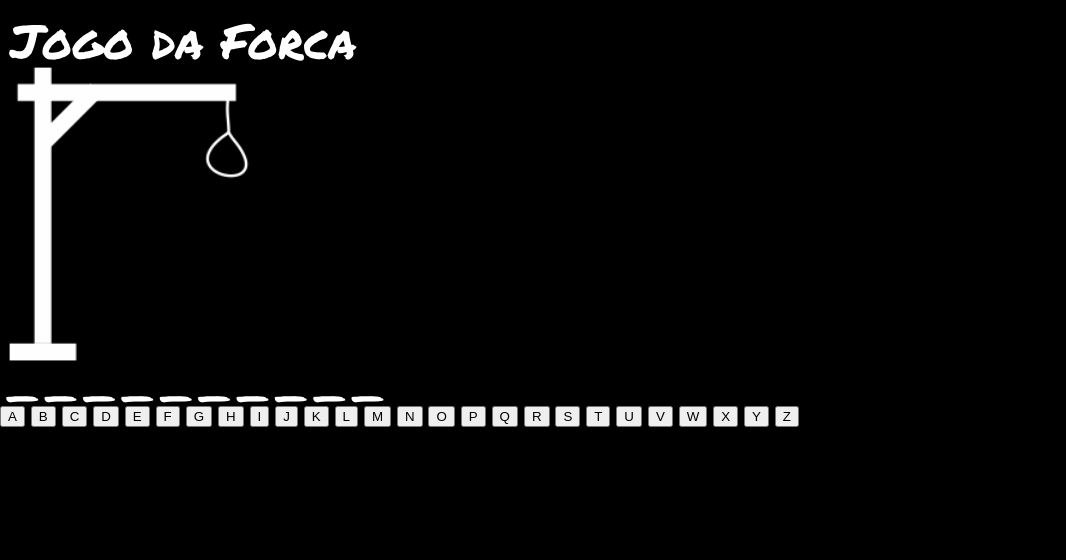
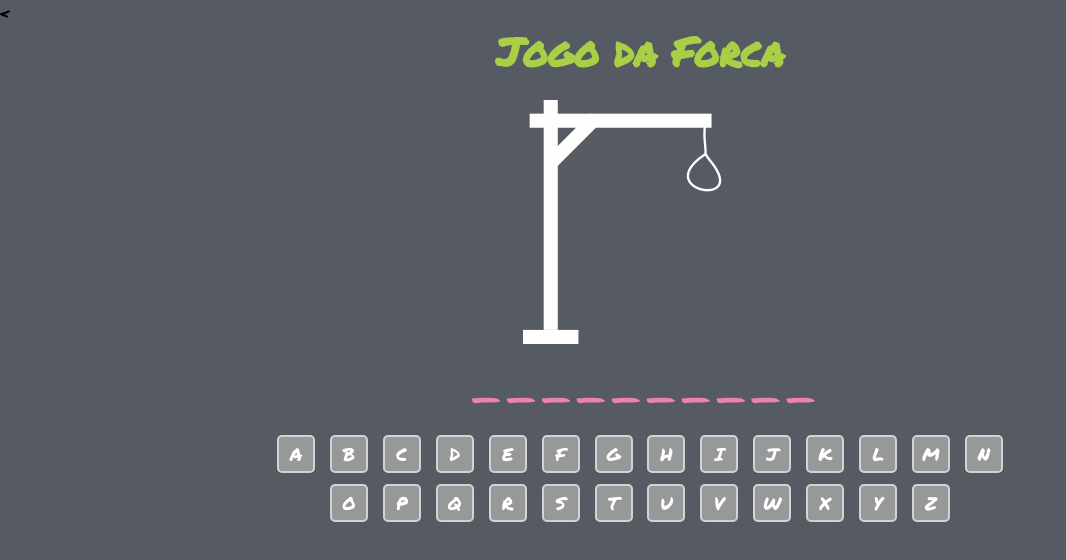
Before and after one commit to marianarccastro/jogo-da-forca, a plain HTML site: page index.html in a window 1280 px wide. Shown: the whole page, without its empty margins (0-1066 px from the left). Drawn offline with Linux system fonts and the light colour scheme.

Commit message:
Melhorando o CSS

```diff
--- a/index.html
+++ b/index.html
@@ -4,7 +4,6 @@
 <head>
 	<meta charset="utf-8">
 	<meta name="viewport" content="width=device-width, initial-scale=1">
-	<link rel="stylesheet" href="reset.css">
 	<link rel="stylesheet" href="style.css">
 	<link href="https://fonts.googleapis.com/css2?family=Montserrat&family=Permanent+Marker&display=swap" rel="stylesheet">
 	<title>Jogo da Forca</title>
--- a/style.css
+++ b/style.css
@@ -1,32 +1,36 @@
+* {
+	margin: 0;
+	padding: 0;
+	box-sizing: border-box;
+	text-decoration: none;
+  }
+
 body {
-	background: #000000;
+	background: rgb(86,90,99);
 	font-family: 'Permanent Marker', cursive;
 }
 
 h1 {
-	color: #FFFFFF;
-	font-size: 3em;
-	margin-left: 10px;
+	color: rgb(168,207,69);
+	font-size: 2.5em;
+	text-align: center;
 }
 
 #imagem-forca {
-	width: 300px;
-}
-
-p {
-	color:  #FFFFFF;
+	display: block;
+	margin: 1em auto;
 }
 
 #palavra-escondida p{
 	display:  inline;
-	font-size: 2.5em;
+	font-size: 2.2em;
 	padding-left: 10px;
+	color:  rgb(237,129,179);
 }
 
-#letras-digitadas p{
-	display:  inline;
-	font-size: 1.5em;
-	padding-left: 10px;
+#palavra-escondida {
+	text-align: center;
+	margin: 1em 0;
 }
 
 .paragrafo {
@@ -37,3 +41,30 @@ p {
 #caixa__letra {
 	margin: 0 0px 10px 10px;
 }
+
+.teclado {
+	max-width: 750px;
+	text-align: center;
+	display: block;
+	margin: 0 auto;
+}
+
+.tecla {
+	font-family: 'Permanent Marker', cursive;
+	font-size: 18px;
+	color: rgb(255, 255, 255);
+	width: 38px;
+	height: 38px;
+	background: rgb(150,152,154);
+	border: 2px solid rgb(210, 211, 213);
+	border-radius: 5px;
+	margin: 0.3em 0.25em;
+}
+
+.tecla_acertou:disabled {
+	background: rgba(237,129,179,0.5);
+}
+
+.tecla_errou:disabled {
+	background: rgba(250,243,142,0.5);
+}
```
